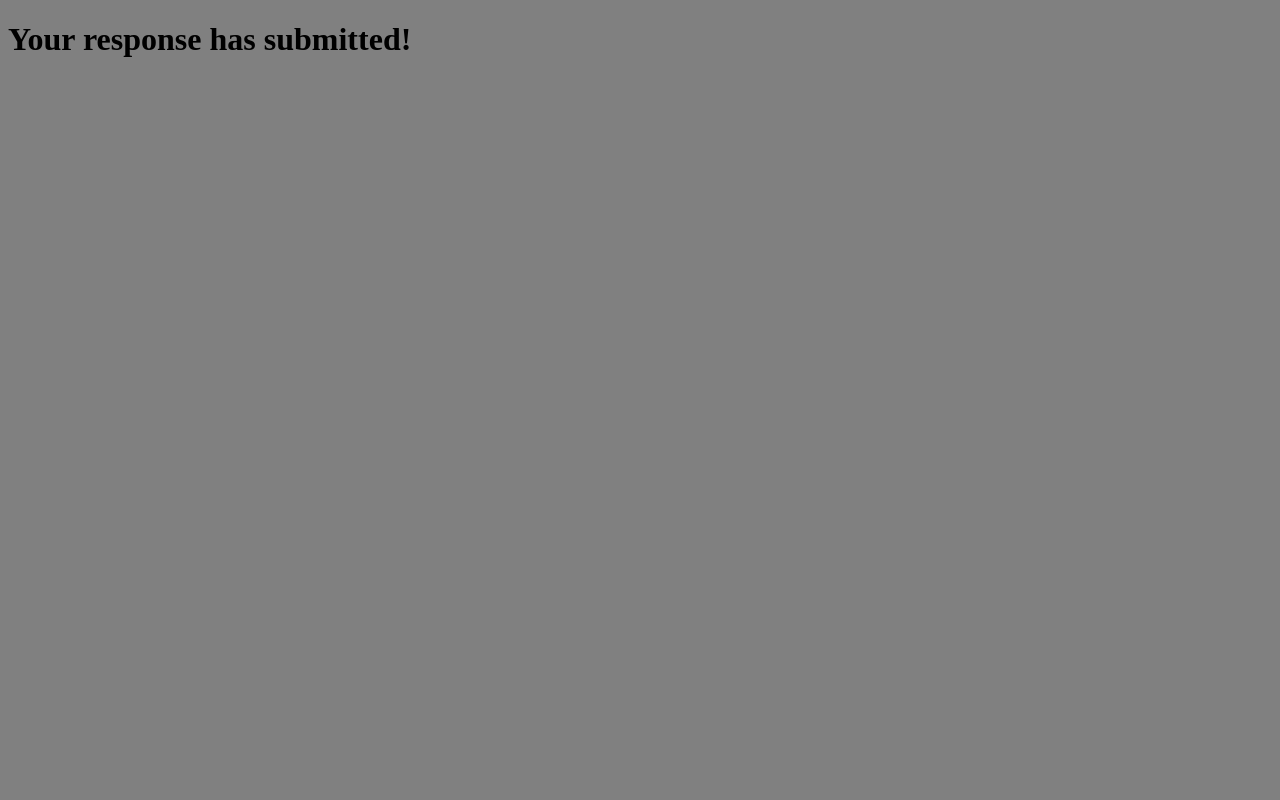
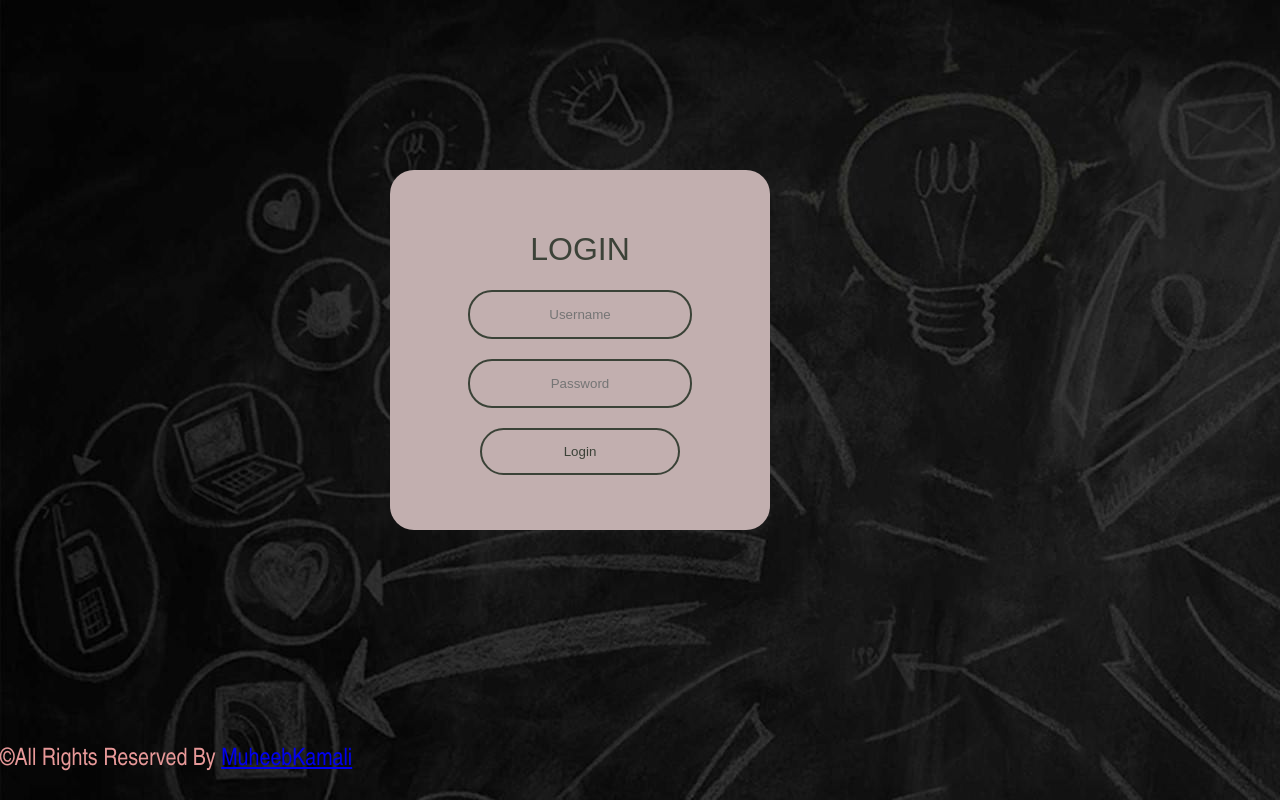
Before and after one commit to Muhibullah-09/Login-form-1, a plain HTML site: page index.html in a window 1280 px wide. Drawn offline with Linux system fonts and the light colour scheme.

Commit message:
update index.html
Updated files

```diff
--- a/index.html
+++ b/index.html
@@ -1,9 +1,18 @@
 <!DOCTYPE html>
 <html lang="en">
 <head>
-    <title>Index</title>
+    <title>Animated Login Form</title>
+    <link type="text/css" href="login.css" rel="stylesheet">
 </head>
-<body bgcolor="grey">
-    <h1>Your response has submitted!</h1>
+<body>
+    <footer>
+        <p>&copy;All Rights Reserved By <a href="https://www.youtube.com/channel/UCowZz8VHqeJY42L-AGHRi0Q">MuheebKamali</a></p>
+    </footer>
+    <form class="box" action="index.html" method="POST">
+        <h1>Login</h1>
+        <input type="text" name="" placeholder="Username">
+        <input type="password" name="" placeholder="Password">
+        <input type="submit" name="" value="Login">
+    </form>
 </body>
 </html>
```
